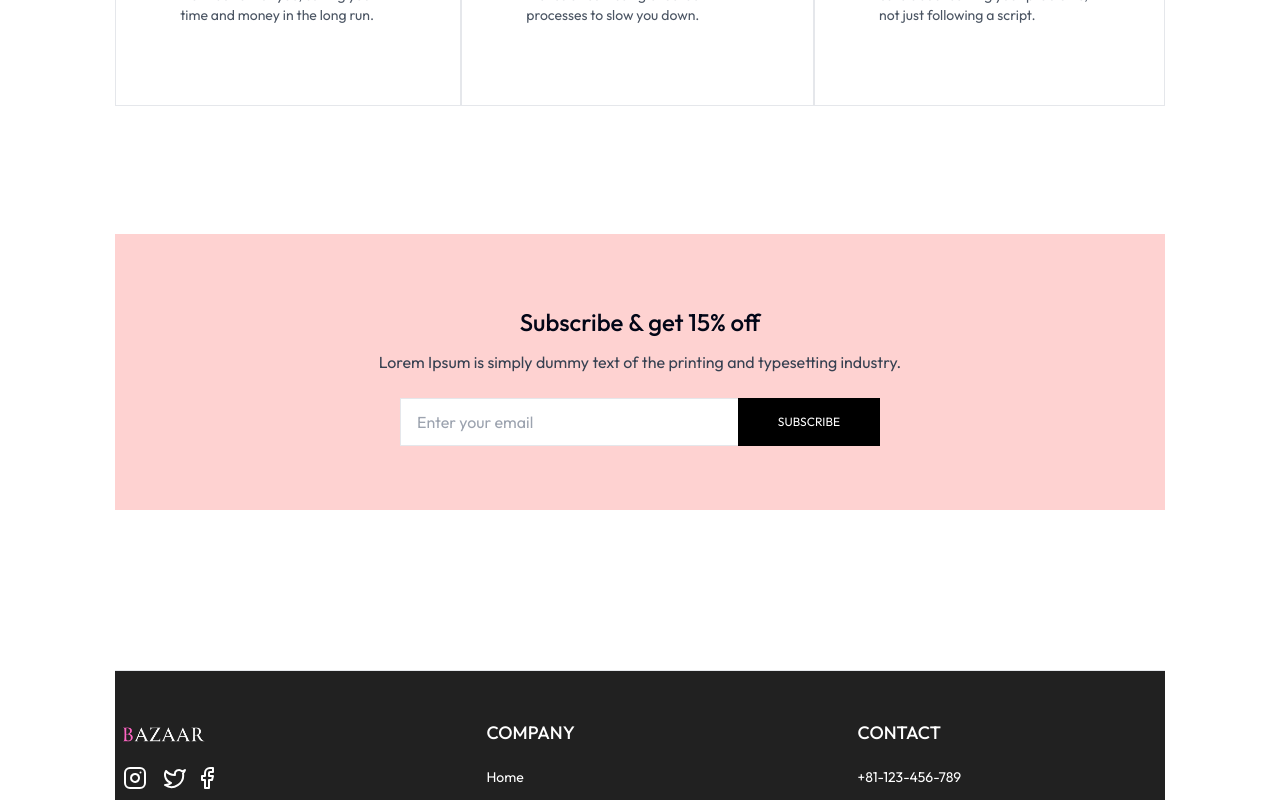
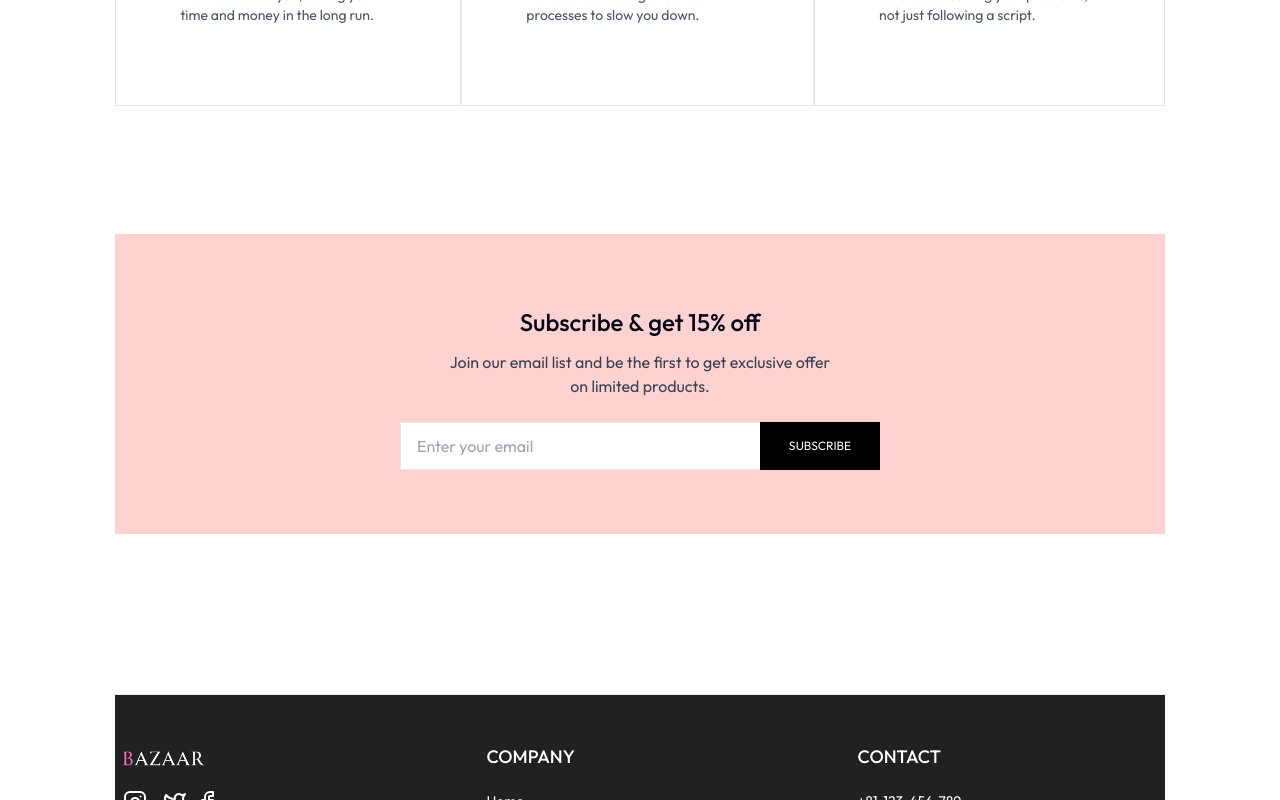
Before and after one commit to chun-eric/bazaar_ecommerce, a React (Vite) app: page /about in a window 1280 px wide. Shown: the part 1806-2606 px from the top of the page. Built offline with nearby package versions, Linux system fonts and the light colour scheme.

Commit message:
Refactored subscribe for responsiveness

```diff
--- a/src/components/BestSeller.jsx
+++ b/src/components/BestSeller.jsx
@@ -32,7 +32,7 @@ const BestSeller = () => {
   console.log(bestSellers);
 
   return (
-    <div className='my-[4rem] sm:my-[8rem]'>
+    <div className='my-[4rem] sm:my-[8rem] bg-[#F8F8F8]'>
       {/* TITLE */}
       <div className='py-8 text-3xl text-center'>
         <Title text1='Best Sellers' text2='Collection' />
--- a/src/components/Subscribe.jsx
+++ b/src/components/Subscribe.jsx
@@ -1,23 +1,23 @@
 const Subscribe = () => {
   return (
     <div className='text-center bg-[#FED2D1] py-16'>
-      <p className='mt-2 text-2xl font-medium text-slate-950'>
+      <p className='mt-2 text-xl sm:text-2xl font-medium text-slate-950 font-[outfit]'>
         Subscribe & get 15% off
       </p>
-      <p className='px-2 mt-3 text-base text-gray-700'>
-        Lorem Ipsum is simply dummy text of the printing and typesetting
-        industry.
+      <p className='flex items-center mx-auto px-2 mt-3 text-sm text-gray-700 sm:text-base max-w-[400px]'>
+        Join our email list and be the first to get exclusive offer on limited
+        products.
       </p>
       <div className='max-w-lg px-4 mx-auto'>
-        <form className='flex flex-col items-center w-full gap-2 mt-6 gap xs:flex-row xs:gap-0'>
+        <form className='flex flex-col items-center w-full gap-2 mt-6 xs:flex-row xs:gap-0'>
           <input
             type='email'
-            className='w-full h-12 px-4 border border-r-0 outline-none'
+            className='w-full h-12 px-4 border border-r-0 outline-none xs:w-3/4'
             placeholder='Enter your email'
             required
           />
           <button
-            className='h-12 px-10 text-xs text-white bg-black whitespace-nowrap'
+            className='flex items-center justify-center w-full h-12 px-10 text-xs text-white bg-black whitespace-nowrap xs:w-1/4 '
             type='submit'
           >
             SUBSCRIBE
--- a/src/components/Title.jsx
+++ b/src/components/Title.jsx
@@ -2,10 +2,10 @@ import PropTypes from "prop-types";
 
 const Title = ({ text1, text2 }) => {
   return (
-    <div className='flex flex-col items-center gap-2 mb-3 md:flex-row'>
+    <div className='flex flex-col items-center justify-center w-full gap-2 mx-auto mb-3 md:flex-row'>
       <p className='text-xl text-gray-500 uppercase sm:text-2xl md:text-3xl'>
         {text1}
-        <span className='pl-2 text-xl font-medium text-gray-700 uppercase sm:text-2xl md:text-3xl'>
+        <span className='pl-2 text-xl font-medium text-gray-700 uppercase sm:text-2xl md:text-3xl sm:text-center'>
           {text2}
         </span>
       </p>
```
